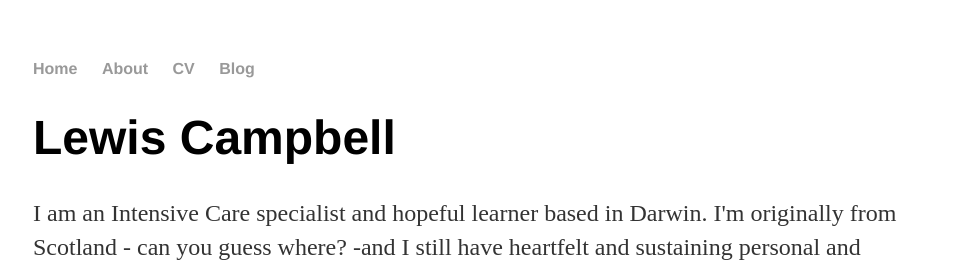
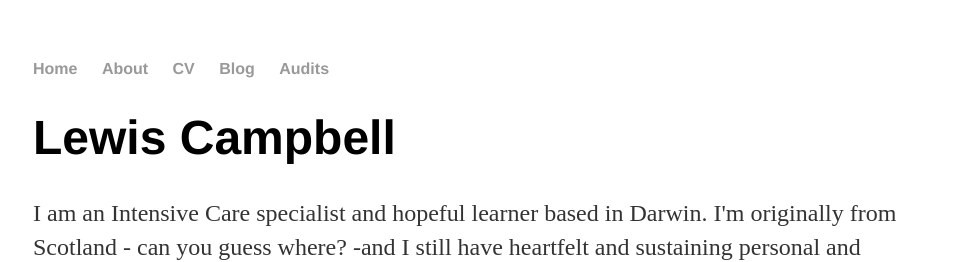
Before and after one commit to lewisfromlewis/lewisfromlewis.github.io, a Jekyll site: the page built from index.html, in a window 1280 px wide. Shown: the top 262 px of the page, without its empty margins (159-1117 px from the left). Built offline with Jekyll 4.4.1, drawn with Linux system fonts in a browser that asks for light colours.

Commit message:
Update default.html
Site navigator seems to be in _layouts rather than index.html.  Cool, cool...

```diff
--- a/_layouts/default.html
+++ b/_layouts/default.html
@@ -12,6 +12,7 @@
 		        	<li><a href="/about">About</a></li>
 	        		<li><a href="/cv">CV</a></li>
 	        		<li><a href="/blog">Blog</a></li>
+				<li><a href="/Audits">Audits</a></li>
 	    		</ul>
 			</nav>
 			<div class="container">
```
